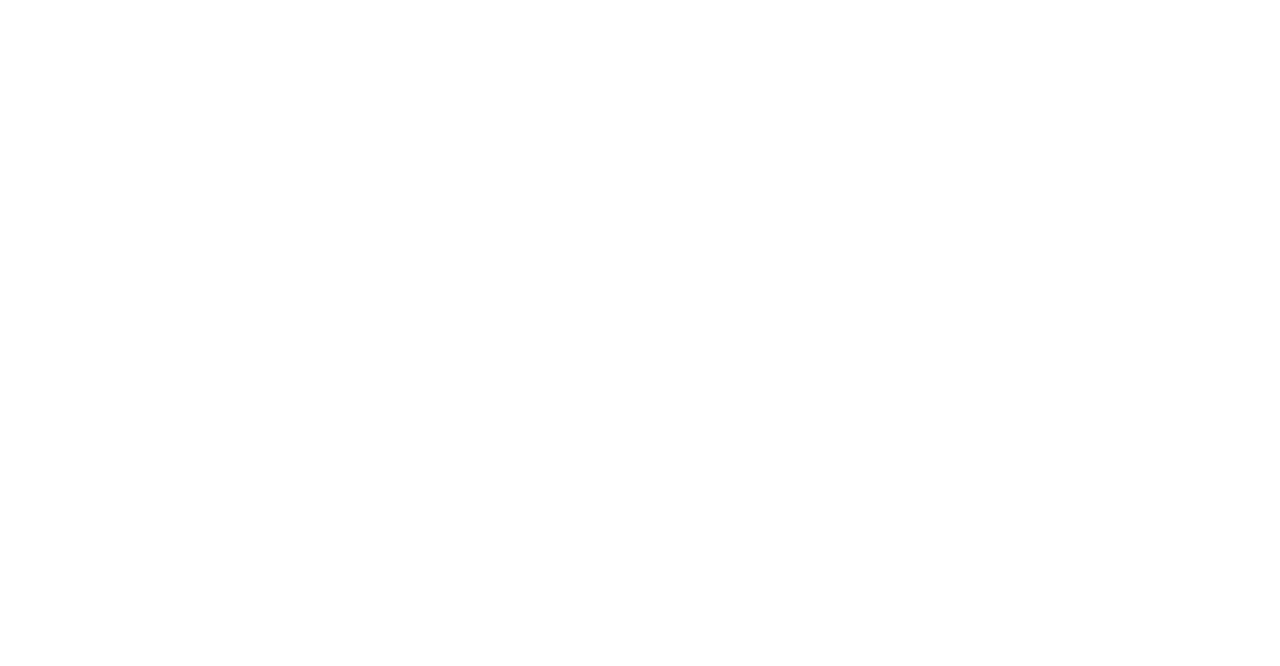
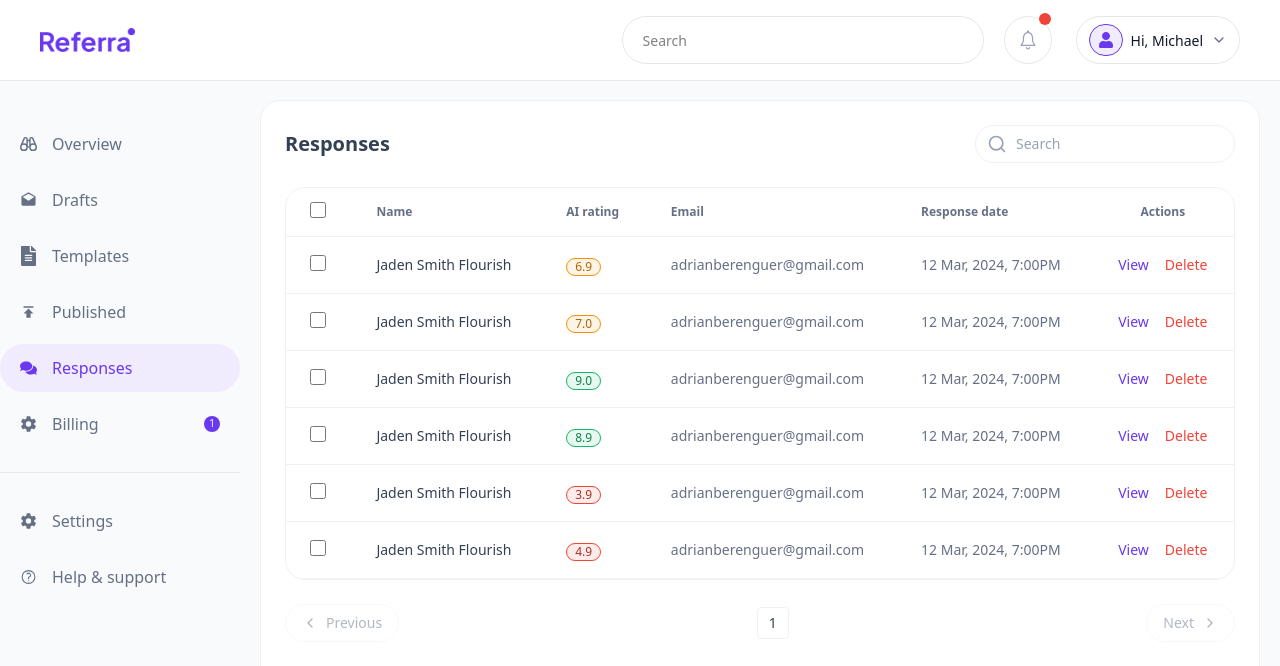
Before and after one commit to FavourDarasimi/Referra, a React (Vite) app: page /business/responses in a window 1280 px wide. Before the commit this address had no page. Shown: the top 666 px of the page. Built offline with nearby package versions, Linux system fonts and the light colour scheme.

Commit message:
responses page

```diff
--- a/src/App.jsx
+++ b/src/App.jsx
@@ -23,6 +23,7 @@
 import AuthLayout from "./layouts/AuthLayout";
 import BusinessLayout from "./layouts/BusinessLayout";
 import BusinessPublished from "./pages/Business/BusinessPublished";
+import BusinessResponses from "./pages/Business/BusinessResponses";
 
 function App() {
   const { toasts, removeToast } = useContext(Context);
@@ -80,6 +81,7 @@
             element={<BusinessFormBuilder />}
           />
           <Route path="/business/published" element={<BusinessPublished />} />
+          <Route path="/business/responses" element={<BusinessResponses />} />
         </Route>
 
         {/* Individual Routes */}
--- a/src/components/BusinessSideBar.jsx
+++ b/src/components/BusinessSideBar.jsx
@@ -20,6 +20,8 @@
     setActiveNav("Templates");
   } else if (path.includes("/published")) {
     setActiveNav("Published");
+  } else if (path.includes("/responses")) {
+    setActiveNav("Responses");
   }
 
   const topNavItems = [
@@ -42,6 +44,7 @@
     if (item.name === "Overview") navigate("/business/overview");
     if (item.name === "Templates") navigate("/business/templates");
     if (item.name === "Published") navigate("/business/published");
+    if (item.name === "Responses") navigate("/business/responses");
   };
 
   if (isFormBuilder) {
--- a/src/pages/Business/BusinessPublished.jsx
+++ b/src/pages/Business/BusinessPublished.jsx
@@ -272,7 +272,7 @@
                 className={`p-2 rounded-full transition-colors ${
                   viewMode === "grid"
                     ? "bg-[#F0EBFD] border border-[#6938EF] text-[#6938EF] rounded-full"
-                    : "border border-[#E4E7EC] text-[#98A2B3] rounded-full"
+                    : "border border-[#F0F1F3] text-[#98A2B3] rounded-full"
                 }`}
               >
                 <Grid3x3 className="w-5 h-5" />
@@ -282,7 +282,7 @@
                 className={`p-2 rounded-full transition-colors ${
                   viewMode === "list"
                     ? "bg-[#F0EBFD] border border-[#6938EF] text-[#6938EF] rounded-full"
-                    : "border border-[#E4E7EC] text-[#98A2B3] rounded-full"
+                    : "border border-[#F0F1F3] text-[#98A2B3] rounded-full"
                 }`}
               >
                 <List className="w-5 h-5" />
@@ -321,14 +321,14 @@
             </div>
           ) : (
             /* List View */
-            <div className="bg-white rounded-[16px] border border-[#E4E7EC] overflow-hidden mb-8">
+            <div className="bg-white rounded-[16px] border border-[#F0F1F3] overflow-hidden mb-8">
               <table className="w-full">
                 <thead>
-                  <tr className="border-b border-[#E4E7EC]">
+                  <tr className="border-b border-[#F0F1F3]">
                     <th className="px-6 py-4 text-left">
                       <input
                         type="checkbox"
-                        className="w-4 h-4 rounded border-[#E4E7EC]"
+                        className="w-4 h-4 rounded border-[#F0F1F3]"
                       />
                     </th>
                     <th className="px-6 py-4 text-left text-xs font-semibold text-[#667085]">
@@ -352,12 +352,12 @@
                   {paginatedForms.map((form) => (
                     <tr
                       key={form.id}
-                      className="border-b border-[#E4E7EC] hover:bg-[#F9FAFB] transition-colors"
+                      className="border-b border-[#F0F1F3] hover:bg-[#F9FAFB] transition-colors"
                     >
                       <td className="px-6 py-4">
                         <input
                           type="checkbox"
-                          className="w-4 h-4 rounded border-[#E4E7EC]"
+                          className="w-4 h-4 rounded border-[#F0F1F3]"
                         />
                       </td>
                       <td className="px-6 py-4 text-sm font-medium text-[#344054]">
@@ -443,7 +443,7 @@
                       onClick={() => setCurrentPage(page)}
                       className={`w-8 h-8 rounded text-sm font-medium transition-colors ${
                         currentPage === page
-                          ? "bg-white border border-[#E4E7EC] text-[#344054]"
+                          ? "bg-white border border-[#F0F1F3] text-[#344054]"
                           : "text-[#667085] hover:bg-[#F2F4F7]"
                       }`}
                     >
--- /dev/null
+++ b/src/pages/Business/BusinessResponses.jsx
@@ -0,0 +1,227 @@
+import React, { useState } from "react";
+import { Search, ChevronLeft, ChevronRight } from "lucide-react";
+
+const BusinessResponses = () => {
+  const [currentPage, setCurrentPage] = useState(1);
+  const itemsPerPage = 6;
+
+  // Dummy data
+  const responses = [
+    {
+      id: 1,
+      name: "Jaden Smith Flourish",
+      rating: 6.9,
+      email: "adrianberenguer@gmail.com",
+      date: "12 Mar, 2024, 7:00PM",
+    },
+    {
+      id: 2,
+      name: "Jaden Smith Flourish",
+      rating: 7.0,
+      email: "adrianberenguer@gmail.com",
+      date: "12 Mar, 2024, 7:00PM",
+    },
+    {
+      id: 3,
+      name: "Jaden Smith Flourish",
+      rating: 9.0,
+      email: "adrianberenguer@gmail.com",
+      date: "12 Mar, 2024, 7:00PM",
+    },
+    {
+      id: 4,
+      name: "Jaden Smith Flourish",
+      rating: 8.9,
+      email: "adrianberenguer@gmail.com",
+      date: "12 Mar, 2024, 7:00PM",
+    },
+    {
+      id: 5,
+      name: "Jaden Smith Flourish",
+      rating: 3.9,
+      email: "adrianberenguer@gmail.com",
+      date: "12 Mar, 2024, 7:00PM",
+    },
+    {
+      id: 6,
+      name: "Jaden Smith Flourish",
+      rating: 4.9,
+      email: "adrianberenguer@gmail.com",
+      date: "12 Mar, 2024, 7:00PM",
+    },
+  ];
+
+  const totalPages = Math.ceil(responses.length / itemsPerPage); // static for demo
+  const paginatedResponses = responses.slice(
+    (currentPage - 1) * itemsPerPage,
+    currentPage * itemsPerPage
+  );
+
+  // Rating color logic
+  const getRatingColor = (rating) => {
+    if (rating >= 8)
+      return "text-[#0D824B] bg-[#E7F8F0] border border-[#12B76A]";
+    if (rating >= 5)
+      return "text-[#AF6606] bg-[#FEF4E6] border border-[#F79009]";
+    return "text-[#AA3028] bg-[#FEECEB] border border-[#F04438]";
+  };
+
+  return (
+    <div className="bg-white p-6 rounded-[20px] h-full space-y-6 border border-[#F0F1F3]">
+      {/* Header */}
+      <div className="flex items-center justify-between">
+        <h1 className="text-[20px] font-semibold text-[#344054]">Responses</h1>
+        <div className="relative">
+          <Search className="absolute left-3 top-1/2 -translate-y-1/2 w-5 h-5 text-[#98A2B3]" />
+          <input
+            type="text"
+            placeholder="Search"
+            className="pl-10 pr-4 py-[8px] border border-[#F0F1F3] rounded-full text-sm placeholder:text-[#98A2B3] focus:outline-none"
+          />
+        </div>
+      </div>
+
+      {/* Table */}
+      <div className="rounded-[20px] border border-[#F0F1F3] overflow-hidden">
+        <table className="w-full">
+          <thead>
+            <tr className="border-b border-[#F0F1F3] ">
+              <th className="px-6 py-[12px] text-left">
+                <input
+                  type="checkbox"
+                  className="w-4 h-4 border-[#D0D5DD] rounded"
+                />
+              </th>
+              <th className="px-6 py-[12px] text-left text-xs font-semibold text-[#667085]">
+                Name
+              </th>
+              <th className="px-6 py-[12px] text-left text-xs font-semibold text-[#667085]">
+                AI rating
+              </th>
+              <th className="px-6 py-[12px] text-left text-xs font-semibold text-[#667085]">
+                Email
+              </th>
+              <th className="px-6 py-[12px] text-left text-xs font-semibold text-[#667085]">
+                Response date
+              </th>
+              <th className="px-6 py-[12px] text-center text-xs font-semibold text-[#667085]">
+                Actions
+              </th>
+            </tr>
+          </thead>
+          <tbody>
+            {paginatedResponses.map((res) => (
+              <tr
+                key={res.id}
+                className="border-b border-[#F0F1F3] hover:bg-[#F9FAFB] transition-colors"
+              >
+                <td className="px-6 py-4">
+                  <input
+                    type="checkbox"
+                    className="w-4 h-4 border-[#D0D5DD] rounded"
+                  />
+                </td>
+                <td className="px-6 py-4 text-sm font-medium text-[#344054]">
+                  {res.name}
+                </td>
+                <td className="px-6 py-4">
+                  <span
+                    className={`inline-flex items-center justify-center px-[8px] text-xs font-medium rounded-full ${getRatingColor(
+                      res.rating
+                    )}`}
+                  >
+                    {res.rating.toFixed(1)}
+                  </span>
+                </td>
+                <td className="px-6 py-4 text-sm text-[#667085]">
+                  {res.email}
+                </td>
+                <td className="px-6 py-4 text-sm text-[#667085]">{res.date}</td>
+                <td className="px-6 py-4 text-center">
+                  <div className="flex items-center justify-center gap-4 text-sm font-medium">
+                    <button className="text-[#6938EF] hover:underline">
+                      View
+                    </button>
+                    <button className="text-[#F04438] hover:underline">
+                      Delete
+                    </button>
+                  </div>
+                </td>
+              </tr>
+            ))}
+          </tbody>
+        </table>
+      </div>
+
+      {/* Pagination */}
+      <div className="flex items-center justify-between">
+        {/* Previous */}
+        <button
+          onClick={() => setCurrentPage(Math.max(1, currentPage - 1))}
+          disabled={currentPage === 1}
+          className="flex items-center gap-2 px-4 py-2 border border-[#F0F1F3] rounded-full text-sm font-medium text-[#667085] hover:bg-[#F9FAFB] disabled:opacity-50 disabled:cursor-not-allowed transition-colors"
+        >
+          <ChevronLeft className="w-4 h-4" /> Previous
+        </button>
+
+        {/* Page numbers */}
+        <div className="flex gap-1 items-center">
+          {(() => {
+            const pages = [];
+            const total = totalPages;
+            const delta = 1;
+
+            for (let i = 1; i <= total; i++) {
+              if (
+                i === 1 ||
+                i === total ||
+                (i >= currentPage - delta && i <= currentPage + delta)
+              ) {
+                pages.push(i);
+              } else if (
+                (i === currentPage - delta - 1 && i > 1) ||
+                (i === currentPage + delta + 1 && i < total)
+              ) {
+                pages.push("...");
+              }
+            }
+
+            return pages.map((p, idx) =>
+              p === "..." ? (
+                <span
+                  key={idx}
+                  className="w-8 h-8 flex items-center justify-center text-[#667085]"
+                >
+                  ...
+                </span>
+              ) : (
+                <button
+                  key={p}
+                  onClick={() => setCurrentPage(p)}
+                  className={`w-8 h-8 rounded text-sm font-medium transition-colors ${
+                    currentPage === p
+                      ? "bg-white border border-[#F0F1F3] text-[#344054]"
+                      : "text-[#667085] hover:bg-[#F2F4F7]"
+                  }`}
+                >
+                  {p}
+                </button>
+              )
+            );
+          })()}
+        </div>
+
+        {/* Next */}
+        <button
+          onClick={() => setCurrentPage(Math.min(totalPages, currentPage + 1))}
+          disabled={currentPage === totalPages}
+          className="flex items-center gap-2 px-4 py-2 border border-[#F0F1F3] rounded-full text-sm font-medium text-[#667085] hover:bg-[#F9FAFB] disabled:opacity-50 disabled:cursor-not-allowed transition-colors"
+        >
+          Next <ChevronRight className="w-4 h-4" />
+        </button>
+      </div>
+    </div>
+  );
+};
+
+export default BusinessResponses;
```
